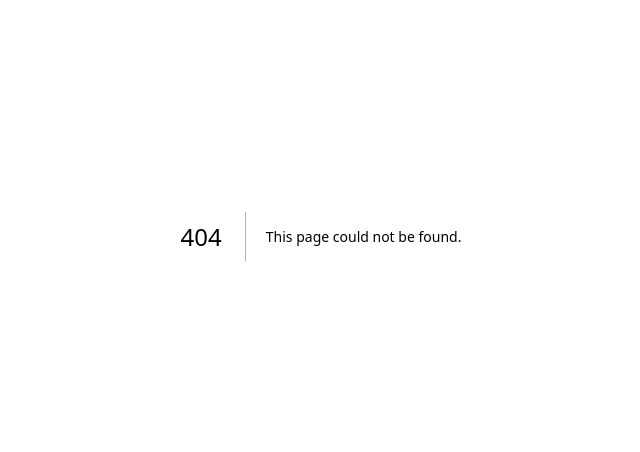
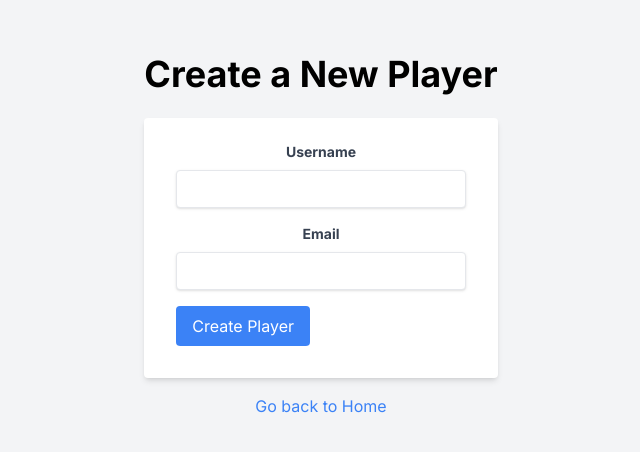
Before and after one commit to EmilJohns1/chess-app, a Next.js app: page /create-player in a window 1280 px wide. Before the commit this address had no page. Shown: the part 164-616 px from the top of the page, without its empty margins (319-959 px from the left). Built offline with nearby package versions, Linux system fonts and the light colour scheme.

Commit message:
added page for creating player

```diff
--- /dev/null
+++ b/src/api/hooks/useCreatePlayer.ts
@@ -0,0 +1,33 @@
+import { useState } from 'react';
+import axios from 'axios';
+
+const baseUrl = 'http://localhost:8080/api';
+
+export const useCreatePlayer = () => {
+  const [loading, setLoading] = useState(false);
+  const [error, setError] = useState<string | null>(null);
+  const [success, setSuccess] = useState<boolean>(false);
+
+  const createPlayer = async (playerData: { username: string; email: string }) => {
+    setLoading(true);
+    setError(null);
+    setSuccess(false);
+
+    try {
+      const response = await axios.post(`${baseUrl}/players`, playerData);
+      setSuccess(true);
+      return response.data;
+    } catch (err: any) {
+      if (axios.isAxiosError(err) && err.response?.status === 409) {
+        setError(err.response.data.message);
+        setError('Player with that username or email already exists');
+      } else {
+        setError('Failed to create player');
+      }
+    } finally {
+      setLoading(false);
+    }
+  };
+
+  return { createPlayer, loading, error, success };
+};
--- /dev/null
+++ b/src/app/create-player/page.tsx
@@ -0,0 +1,80 @@
+'use client';
+
+import { useState } from 'react';
+import Head from 'next/head';
+import { useCreatePlayer } from '../../api/hooks/useCreatePlayer';
+import Link from 'next/link';
+
+const CreatePlayer: React.FC = () => {
+  const [username, setUsername] = useState('');
+  const [email, setEmail] = useState('');
+  const { createPlayer, loading, error, success } = useCreatePlayer();
+
+  const handleSubmit = async (e: React.FormEvent) => {
+    e.preventDefault();
+    if (!username || !email) return;
+
+    await createPlayer({ username, email });
+
+    if (!error) {
+      setUsername('');
+      setEmail('');
+    }
+  };
+
+  return (
+    <div className="flex items-center justify-center h-screen bg-gray-100">
+      <Head>
+        <title>Create Player - Chess App</title>
+        <meta name="description" content="Create a new player in the Chess app" />
+        <link rel="icon" href="/favicon.ico" />
+      </Head>
+
+      <main className="text-center p-4">
+        <h1 className="text-4xl font-bold mb-6">Create a New Player</h1>
+        <form onSubmit={handleSubmit} className="bg-white shadow-md rounded px-8 pt-6 pb-8 mb-4">
+          <div className="mb-4">
+            <label className="block text-gray-700 text-sm font-bold mb-2" htmlFor="username">
+              Username
+            </label>
+            <input
+              id="username"
+              type="text"
+              value={username}
+              onChange={(e) => setUsername(e.target.value)}
+              className="shadow appearance-none border rounded w-full py-2 px-3 text-gray-700 leading-tight focus:outline-none focus:shadow-outline"
+            />
+          </div>
+          <div className="mb-4">
+            <label className="block text-gray-700 text-sm font-bold mb-2" htmlFor="email">
+              Email
+            </label>
+            <input
+              id="email"
+              type="email"
+              value={email}
+              onChange={(e) => setEmail(e.target.value)}
+              className="shadow appearance-none border rounded w-full py-2 px-3 text-gray-700 leading-tight focus:outline-none focus:shadow-outline"
+            />
+          </div>
+          <div className="flex items-center justify-between">
+            <button
+              type="submit"
+              disabled={loading}
+              className={`px-4 py-2 bg-blue-500 text-white rounded hover:bg-blue-600 ${loading ? 'opacity-50 cursor-not-allowed' : ''}`}
+            >
+              {loading ? 'Creating...' : 'Create Player'}
+            </button>
+          </div>
+          {error && <p className="text-red-500 text-xs italic mt-4">{error}</p>}
+          {success && <p className="text-green-500 text-xs italic mt-4">Player created successfully!</p>}
+        </form>
+        <Link href="/" className="text-blue-500 hover:underline">
+          Go back to Home
+        </Link>
+      </main>
+    </div>
+  );
+};
+
+export default CreatePlayer;
--- a/src/app/page.tsx
+++ b/src/app/page.tsx
@@ -16,6 +16,9 @@ const Home: React.FC = () => {
           <Link href="/play" className="px-6 py-3 bg-blue-500 text-white rounded hover:bg-blue-600">
             Play
           </Link>
+          <Link href="/create-player" className="px-6 py-3 ml-5 bg-blue-500 text-white rounded hover:bg-blue-600">
+            Create account
+          </Link>
         </div>
       </main>
     </div>
```
